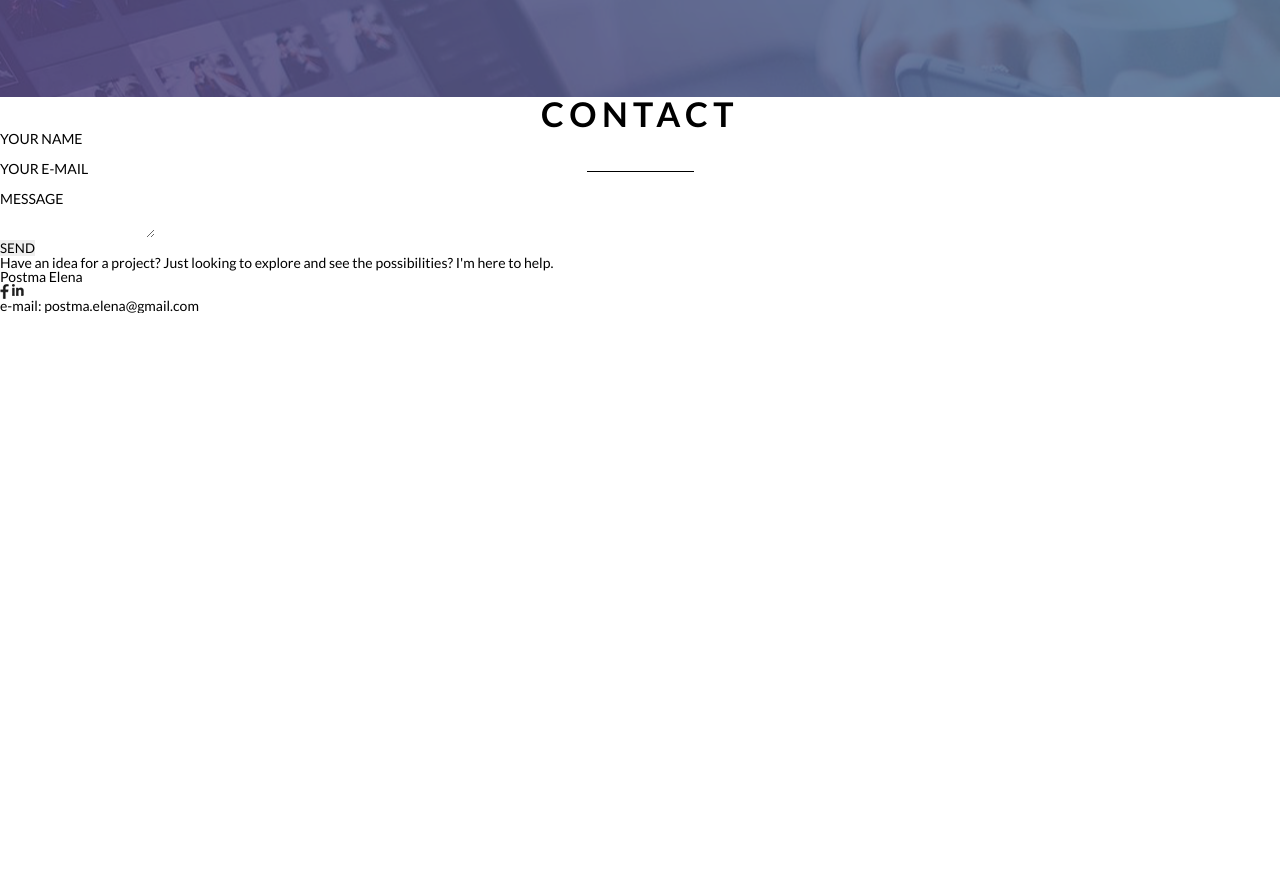
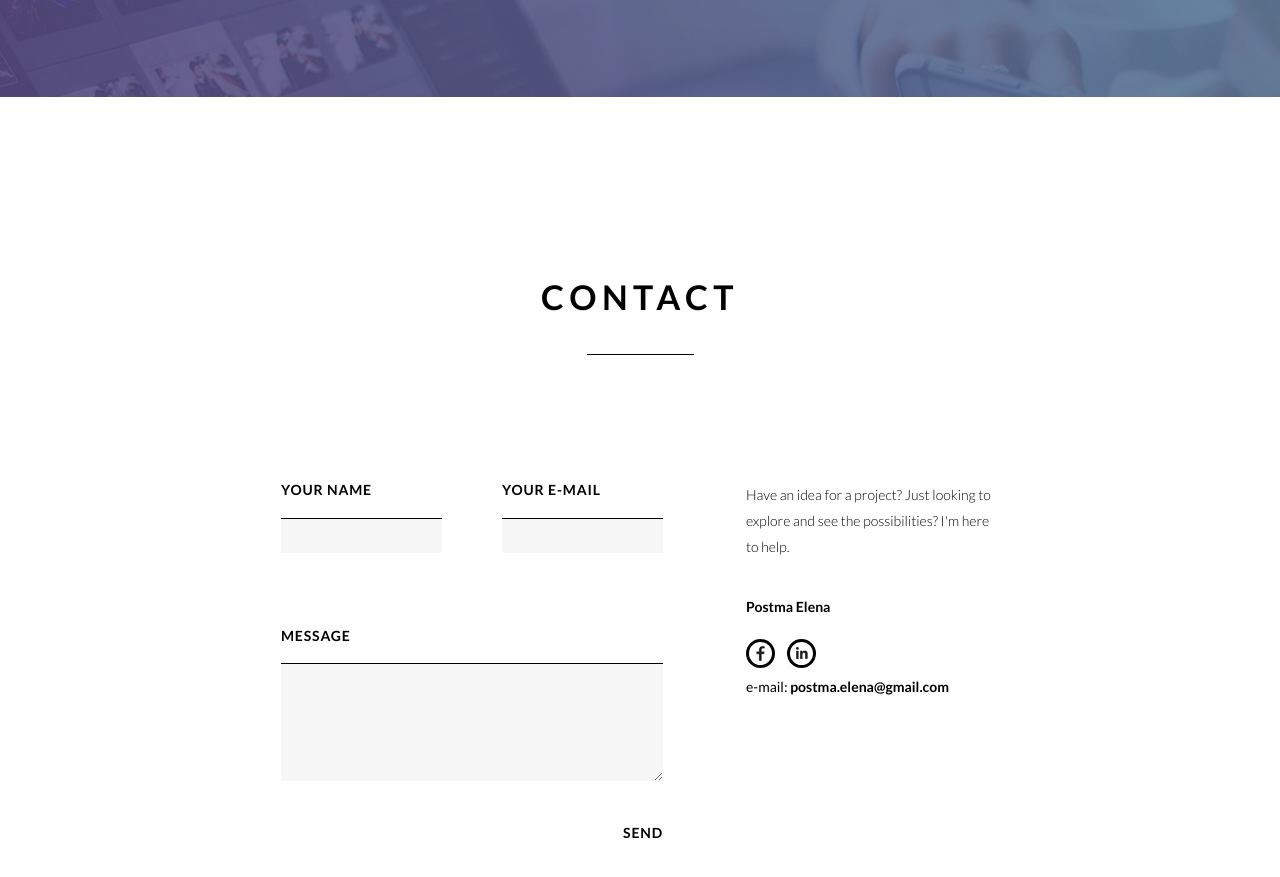
Before and after one commit to antonpetrovich13/BEM, a plain HTML site: page index.html in a window 1280 px wide. Shown: the part 3858-4735 px from the top of the page. Before the commit the page ends 4171 px from the top, so only its background shows below. Drawn offline with Linux system fonts and the light colour scheme.

Commit message:
Add files via upload

```diff
--- a/css/style.css
+++ b/css/style.css
@@ -440,3 +440,144 @@ body {
   max-width: 584px;
   margin: 0 auto;
 }
+
+.contact {
+  padding: 183px 0 102px 0;
+}
+
+.contact__row {
+  padding: 167px 0 0 0;
+  display: -webkit-box;
+  display: -ms-flexbox;
+  display: flex;
+  margin: 0 -41.5px;
+}
+
+.contact__column {
+  padding: 0 41.5px;
+}
+
+.contact__info {
+  padding: 75px 0 19px 0;
+  font-size: 14px;
+  line-height: 1.2;
+  font-weight: 700;
+  text-transform: uppercase;
+  letter-spacing: 0.06em;
+  color: #000000;
+}
+
+.contact__text {
+  max-width: 252px;
+  font-size: 14px;
+  line-height: 26px;
+  font-weight: 300;
+  color: #000000;
+}
+
+.contact__name {
+  margin: 40px 0 0 0;
+  font-weight: 700;
+}
+
+.contact__icons {
+  margin: 25px 0 0 0;
+  display: -webkit-box;
+  display: -ms-flexbox;
+  display: flex;
+}
+
+.contact__link {
+  margin: 0 0 0 12px;
+  display: -webkit-box;
+  display: -ms-flexbox;
+  display: flex;
+  -webkit-box-align: center;
+  -ms-flex-align: center;
+  align-items: center;
+  -webkit-box-pack: center;
+  -ms-flex-pack: center;
+  justify-content: center;
+  width: 29px;
+  height: 29px;
+  border-radius: 50%;
+  border: solid;
+  color: #000;
+}
+
+.contact__link:first-child {
+  margin: 0px;
+}
+
+.contact__mail {
+  margin: 12px 0 0 0;
+}
+
+.contact__mail span {
+  font-weight: 700;
+}
+
+.container-6 {
+  max-width: 718px;
+  margin: 0 auto;
+}
+
+.form__row {
+  display: -webkit-box;
+  display: -ms-flexbox;
+  display: flex;
+  -webkit-box-pack: justify;
+  -ms-flex-pack: justify;
+  justify-content: space-between;
+  margin: 0 -30px;
+}
+
+.form__column {
+  padding: 0 30px;
+  -webkit-box-flex: 0;
+  -ms-flex: 0 1 50%;
+  flex: 0 1 50%;
+}
+
+.form__text {
+  font-size: 14px;
+  line-height: 1.2;
+  font-weight: 700;
+  text-transform: uppercase;
+  letter-spacing: 0.06em;
+  color: #000000;
+}
+
+.form__name {
+  margin: 19px 0 0 0;
+  padding: 3px 0 0 5px;
+  width: 161px;
+  height: 35px;
+  background-color: #f8f7f7;
+  -webkit-box-shadow: 0 1px 0 0 #000 inset;
+  box-shadow: 0 1px 0 0 #000 inset;
+}
+
+.form__textarea {
+  padding: 10px 10px;
+  width: 100%;
+  height: 118px;
+  background-color: #f8f7f7;
+  -webkit-box-shadow: 0 1px 0 0 #000 inset;
+  box-shadow: 0 1px 0 0 #000 inset;
+}
+
+.form__send {
+  padding: 42px 0 0 0;
+  text-align: right;
+}
+
+.form__btn {
+  font-size: 14px;
+  line-height: 1.2;
+  font-weight: 700;
+  text-transform: uppercase;
+  letter-spacing: 0.06em;
+  color: #000000;
+  background-color: #fff;
+}
```
